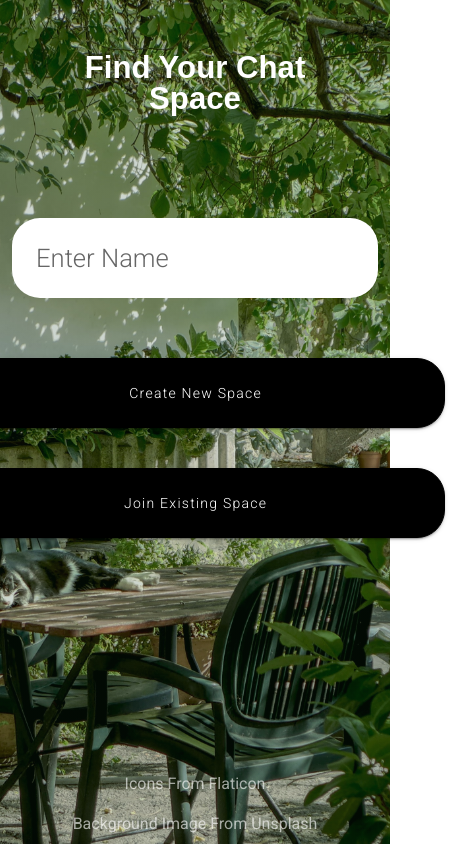
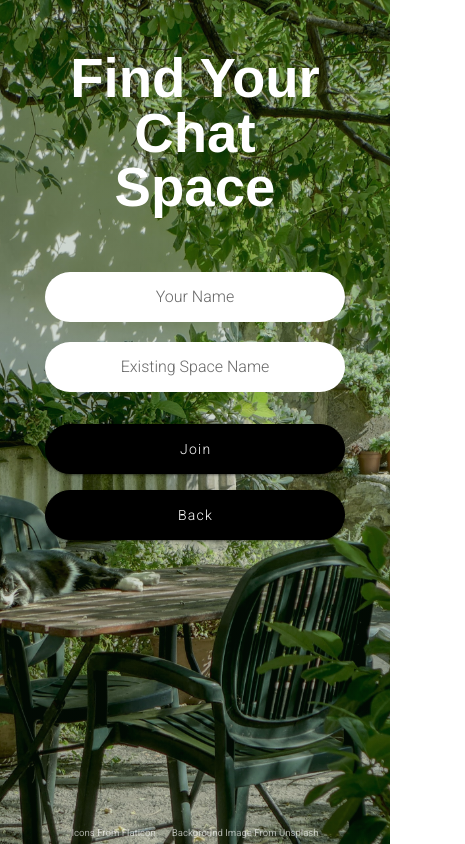
Before and after one commit to alevans99/chat-space-fe, a Vue app: page / in a window 390 px wide. Both pictures are taken after a click on the button "Join Existing Space". Shown: the whole page, 465 px wide, since content can reach past the window. Built offline with nearby package versions, Linux system fonts and the light colour scheme; a web font is replaced by a local one.

Commit message:
Adds menu componenet styling

```diff
--- a/src/App.vue
+++ b/src/App.vue
@@ -26,7 +26,6 @@ export default {
       backgroundSize: 'cover',
       backgroundAttachment: 'fixed',
       backgroundPosition: 'center',
-      z: -2,
     },
   }),
 }
--- a/src/components/Pages/Menu/MenuPage.vue
+++ b/src/components/Pages/Menu/MenuPage.vue
@@ -1,25 +1,40 @@
 <template>
-  <v-container id="menu-page">
+  <v-container>
     <h1 class="menu-title white--text ma-10">Find Your Chat Space</h1>
+    <div id="menu-container">
       <div
         class="
           menu-items-container
           d-flex
           flex-column flex-nowrap
           align-center
-        mt-16
+          mt-6 mt-md-10 mt-lg-16
           justify-space-between
         "
       >
         <v-text-field
-        label="Enter Name"
-        class="white menu-item font-weight-light pa-0 ma-10"
+          label="Your Name"
+          class="white menu-item font-weight-light pa-0 ma-4 ma-md-6 ma-lg-10"
           placeholder="Choose a name to display"
           single-line
           rounded
           hide-details="auto"
-        height="80px"
+          :height="menuItemHeight"
+          v-model="userNameInput"
         ></v-text-field>
+      </div>
+      <v-scroll-y-reverse-transition hide-on-leave>
+        <div
+          class="
+            menu-items-container
+            d-flex
+            flex-column flex-nowrap
+            align-center
+            mt-6 mt-md-10 mt-lg-16
+            justify-space-between
+          "
+          v-if="!showSpaceName"
+        >
           <div
             class="
               menu-buttons-container
@@ -29,26 +44,70 @@
             "
           >
             <v-btn
-          class="menu-item menu-button font-weight-light ma-5"
+              class="menu-item menu-button font-weight-light ma-2 ma-md-5"
               rounded
               color="black"
               dark
-          height="70px"
+              :height="menuItemHeight"
             >
               Create New Space
             </v-btn>
             <v-btn
-          class="menu-item menu-button font-weight-light ma-5"
+              class="menu-item menu-button font-weight-light ma-2 ma-md-5"
               rounded
               color="black"
               dark
-          height="70px"
+              :height="menuItemHeight"
+              @click="showSpaceName = true"
             >
               Join Existing Space
             </v-btn>
           </div>
         </div>
-
+      </v-scroll-y-reverse-transition>
+      <v-scroll-y-reverse-transition hide-on-leave>
+        <div
+          class="
+            menu-items-container
+            d-flex
+            flex-column flex-nowrap
+            align-center
+            justify-space-between
+          "
+          v-if="showSpaceName"
+        >
+          <v-text-field
+            label="Existing Space Name"
+            class="white menu-item font-weight-light pa-0 mb-6 mb-md-10"
+            placeholder=""
+            single-line
+            rounded
+            hide-details="auto"
+            :height="menuItemHeight"
+            v-model="spaceNameInput"
+          ></v-text-field>
+          <v-btn
+            class="menu-item menu-button font-weight-light ma-2 ma-md-5"
+            rounded
+            color="black"
+            dark
+            :height="menuItemHeight"
+          >
+            Join
+          </v-btn>
+          <v-btn
+            class="menu-item menu-button font-weight-light ma-2 ma-md-5"
+            rounded
+            color="black"
+            dark
+            :height="menuItemHeight"
+            @click="showSpaceName = false"
+          >
+            Back
+          </v-btn>
+        </div>
+      </v-scroll-y-reverse-transition>
+    </div>
     <!-- Attribution Links -->
     <div class="attribution">
       <div
@@ -75,14 +134,36 @@
 export default {
   name: 'menu-page',
 
-  data: () => ({}),
+  data: () => ({
+    userNameInput: '',
+    spaceNameInput: '',
+    showSpaceName: false,
+  }),
+  computed: {
+    menuItemHeight() {
+      switch (this.$vuetify.breakpoint.name) {
+        case 'xs':
+          return '50px'
+        case 'sm':
+          return '60px'
+        case 'md':
+          return '70px'
+        case 'lg':
+          return '70px'
+        case 'xl':
+          return '70px'
+        default:
+          return '50px'
+      }
+    },
+  },
 }
 </script>
 <style scoped>
-#menu-page {
-  z-index: 2;
+#menu-container {
+  z-index: 2 !important;
 }
-::v-deep.menu-title {
+:deep(.menu-title) {
   font-family: 'ABeeZee', sans-serif;
   font-size: 8vw;
   text-align: center;
@@ -94,9 +175,29 @@ export default {
   text-transform: unset !important;
   font-size: 1.6rem;
 }
-::v-deep label {
+:deep(label) {
   font-size: 1.6rem !important;
+  display: flex;
+  width: 100% !important;
+  height: 100% !important;
+  top: 0 !important;
+  bottom: 0 !important;
+  left: 0 !important;
+  right: 0 !important;
+  justify-content: center;
+  align-items: center;
+  max-width: 100% !important;
 }
+:deep(input) {
+  font-size: 1.6rem !important;
+  padding-top: 0 !important;
+  padding-bottom: 0 !important;
+  text-align: center;
+}
+
+:deep(.v-input__slot) {
+}
+
 .menu-button {
   border: 1px white solid !important;
 }
@@ -106,9 +207,58 @@ export default {
   bottom: 0;
   left: 0;
   right: 0;
+  z-index: 0 !important;
+  line-height: 0.5;
 }
 .attribution-links .attribution-link {
   color: rgba(255, 255, 255, 0.615);
   text-decoration: none;
+  z-index: 0 !important;
+}
+
+@media only screen and (max-width: 1080px) {
+  :deep(.menu-title) {
+    font-size: 8vw;
+  }
+  .menu-item {
+    width: 400px;
+    font-size: 1.2rem;
+  }
+
+  :deep(label),
+  :deep(input) {
+    font-size: 1.2rem !important;
+  }
+}
+
+@media only screen and (max-width: 800px) {
+  :deep(.menu-title) {
+    font-size: 8vw;
+  }
+  .menu-item {
+    width: 320px;
+    font-size: 1.1rem;
+  }
+  :deep(label),
+  :deep(input) {
+    font-size: 1.1rem !important;
+  }
+}
+
+@media only screen and (max-width: 600px) {
+  :deep(.menu-title) {
+    font-size: 14vw;
+  }
+  .menu-item {
+    width: 300px;
+    font-size: 1rem;
+  }
+  :deep(label),
+  :deep(input) {
+    font-size: 1rem !important;
+  }
+  .attribution {
+    font-size: 0.6rem;
+  }
 }
 </style>
```
Lines whose indentation alone changed are shown as unchanged.
